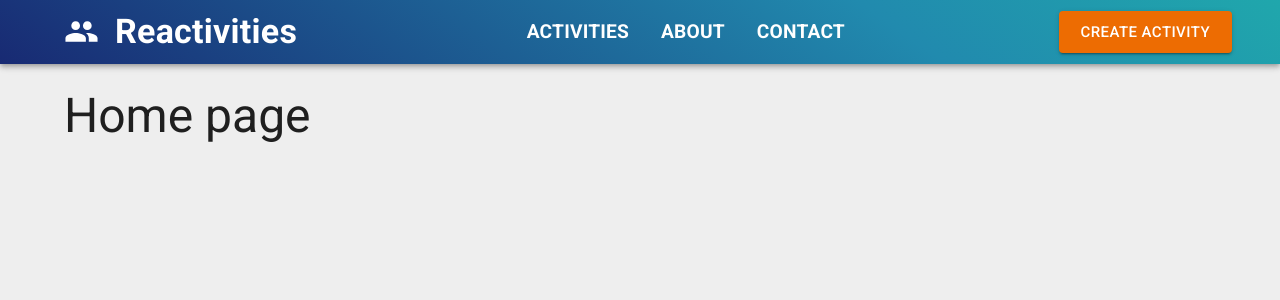
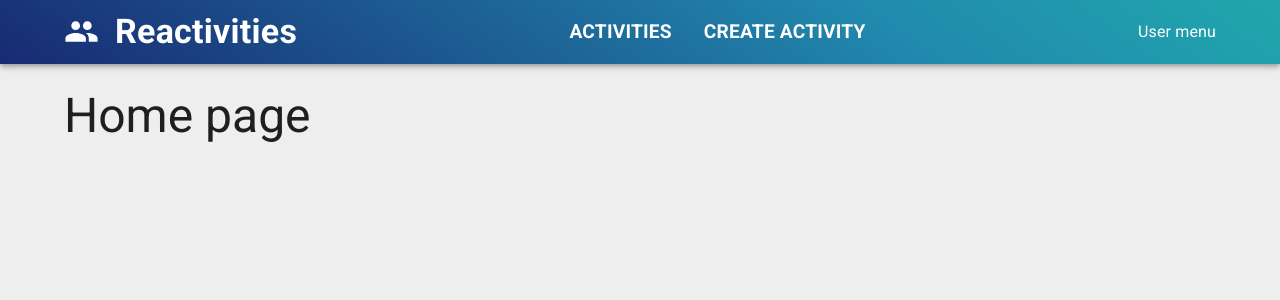
Before and after one commit to StefanStrauberg/DotNetWithReact, a React app in the folder client/: page / in a window 1280 px wide. Shown: the top 300 px of the page. Built offline with nearby package versions, Linux system fonts and the light colour scheme; the HTML template or start-up script is replaced by a standard one.

Commit message:
Added navigation links

```diff
--- a/client/src/app/layout/NavBar.tsx
+++ b/client/src/app/layout/NavBar.tsx
@@ -2,12 +2,13 @@ import { Group } from "@mui/icons-material";
 import {
   AppBar,
   Box,
-  Button,
   Container,
   MenuItem,
   Toolbar,
   Typography,
 } from "@mui/material";
+import { NavLink } from "react-router";
+import MenuItemLinks from "../shared/components/MenuItemLinks";
 
 export default function NavBar() {
   return (
@@ -22,7 +23,7 @@ export default function NavBar() {
         <Container maxWidth="xl">
           <Toolbar sx={{ display: "flex", justifyContent: "space-between" }}>
             <Box>
-              <MenuItem sx={{ display: "flex", gap: 2 }}>
+              <MenuItem component={NavLink} to='/' sx={{ display: "flex", gap: 2 }}>
                 <Group fontSize="large" />
                 <Typography variant="h4" fontWeight="bold">
                   Reactivities
@@ -30,42 +31,16 @@ export default function NavBar() {
               </MenuItem>
             </Box>
             <Box sx={{ display: "flex" }}>
-              <MenuItem
-                sx={{
-                  fontSize: "1.2rem",
-                  textTransform: "uppercase",
-                  fontWeight: "bold",
-                }}
-              >
+              <MenuItemLinks to='/activities' >
                 Activities
-              </MenuItem>
-              <MenuItem
-                sx={{
-                  fontSize: "1.2rem",
-                  textTransform: "uppercase",
-                  fontWeight: "bold",
-                }}
-              >
-                About
-              </MenuItem>
-              <MenuItem
-                sx={{
-                  fontSize: "1.2rem",
-                  textTransform: "uppercase",
-                  fontWeight: "bold",
-                }}
-              >
-                Contact
-              </MenuItem>
+              </MenuItemLinks>
+              <MenuItemLinks to='/createActivity' >
+                Create activity
+              </MenuItemLinks>
             </Box>
-            <Button
-              size="large"
-              variant="contained"
-              color="warning"
-              onClick={() => {}}
-            >
-              Create activity
-            </Button>
+            <MenuItem>
+                User menu
+            </MenuItem>
           </Toolbar>
         </Container>
       </AppBar>
--- /dev/null
+++ b/client/src/app/shared/components/MenuItemLinks.tsx
@@ -0,0 +1,23 @@
+import { MenuItem } from "@mui/material";
+import { ReactNode } from "react";
+import { NavLink } from "react-router";
+
+export default function MenuItemLinks({children, to}: {children:ReactNode, to: string}) {
+  return (
+    <MenuItem
+        component={NavLink}
+        to={to}
+        sx={{
+            fontSize: '1.2rem',
+            textTransform: 'uppercase',
+            fontWeight: 'bold',
+            color: 'inherit',
+            '&.active': {
+                color: 'yellow'
+            }
+        }}
+    >
+        {children}
+    </MenuItem>
+  )
+}
```
